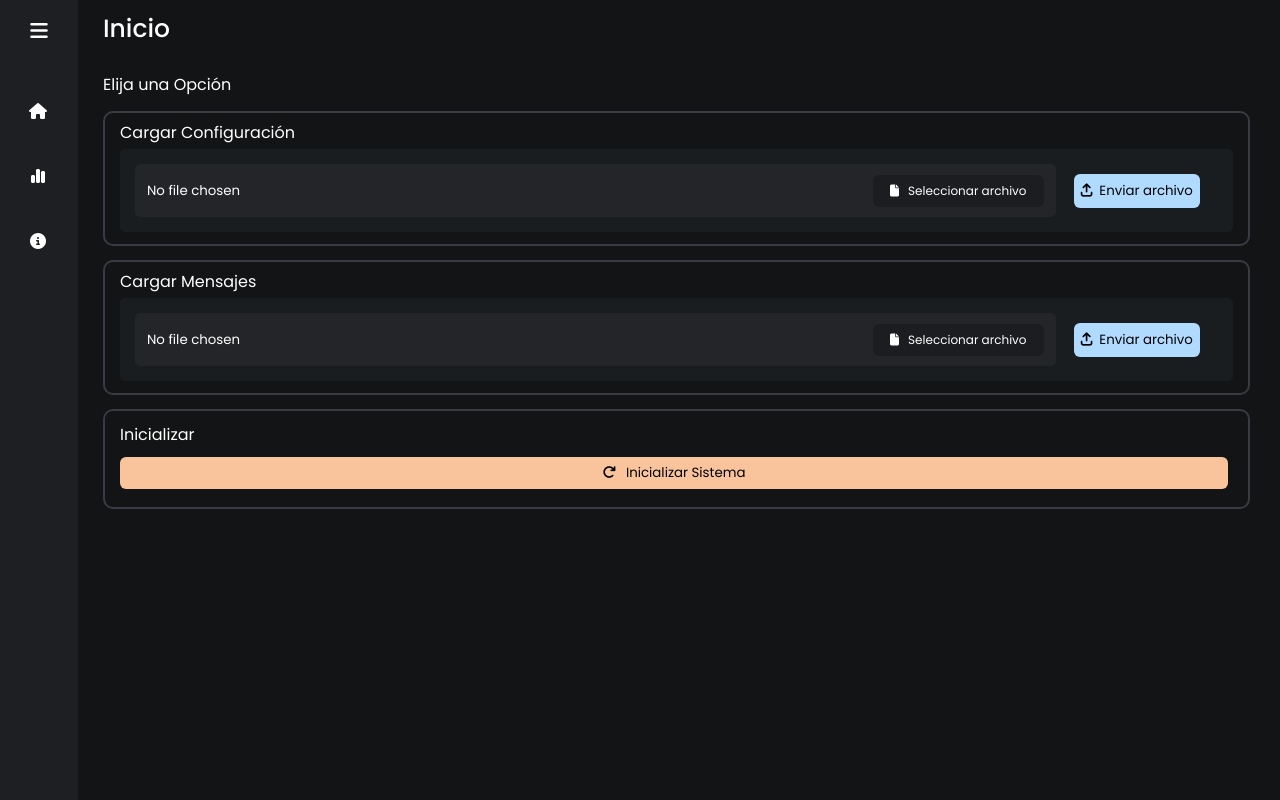
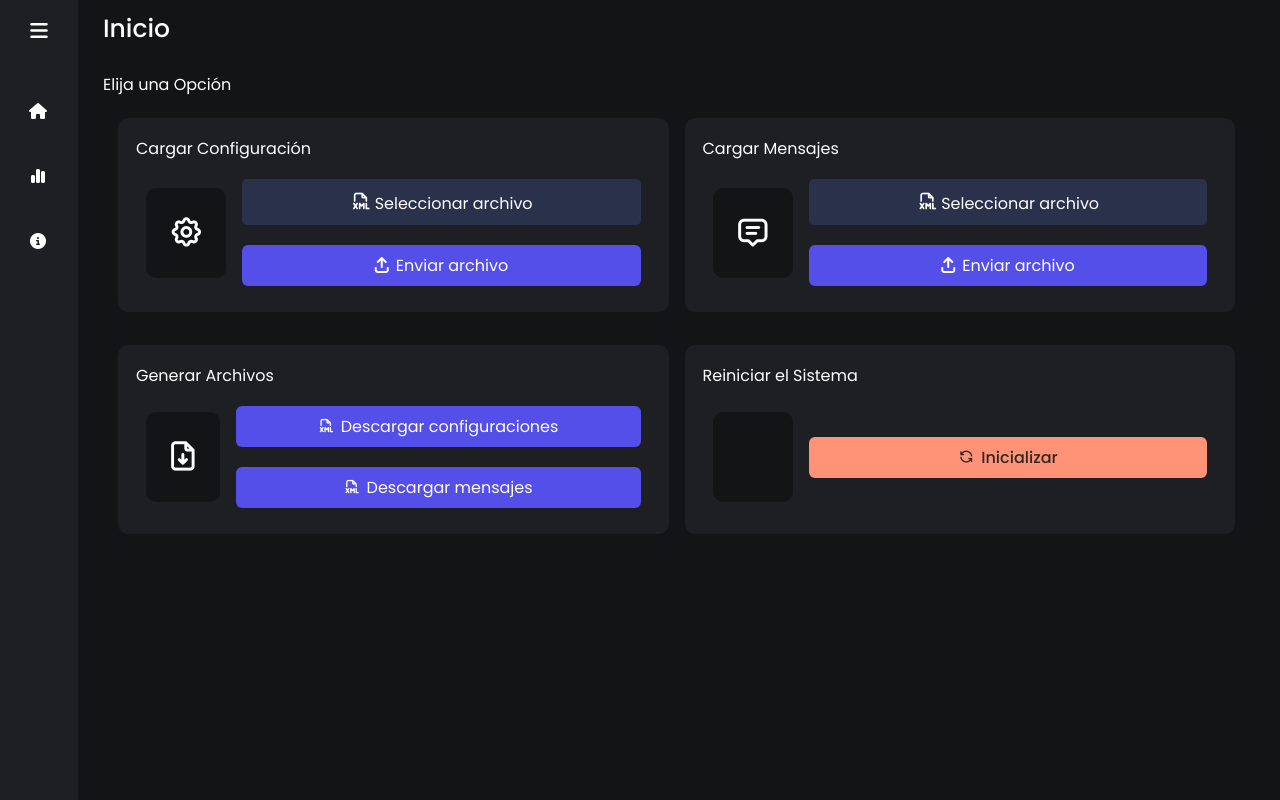
Before and after one commit to J-Ajsivinac/IPC2_Proyecto3, a Django app: page / in a window 1280 px wide. Run offline with Django 4.2, Linux system fonts and the light colour scheme; some libraries are stand-ins or nearby versions.

Commit message:
the style of the main page is changed

```diff
--- a/frontend/myapp/views.py
+++ b/frontend/myapp/views.py
@@ -25,12 +25,13 @@ def index(request):
         return render(request, "index.html", {"exito": exito})
     elif request.method == "POST":
         # cargar diccionario de  configuraciones
-        if "config" in request.FILES:
+        if "file-1" in request.FILES:
             exito = None
-            print("entro en config")
+
             try:
-                archivo = request.FILES["config"]
+                archivo = request.FILES["file-1"]
                 contenido = archivo.read()
+                # print(contenido)
                 api_url = "http://127.0.0.1:3020/grabarConfiguracion"
                 response = requests.post(api_url, data=contenido, timeout=100)
                 exito = response.status_code == 200
@@ -38,13 +39,14 @@ def index(request):
                 exito = False
 
             # request.method = "GET"
+
             return redirect(f"{reverse('index')}?exito={exito}")
         # cargar mensajes para analizar
-        elif "msgs" in request.FILES:
+        elif "file-2" in request.FILES:
             exito = None
-            print("entro en config")
+            # print("entro en config")
             try:
-                archivo = request.FILES["msgs"]
+                archivo = request.FILES["file-2"]
                 contenido = archivo.read()
                 api_url = "http://127.0.0.1:3020/grabarMensajes"
                 response = requests.post(api_url, data=contenido, timeout=1000)
@@ -70,7 +72,7 @@ def search(request):
             range_date = request.POST["rangeDate"]
             range_date = range_date.split("-")
             if len(range_date) != 2:
-                print(range_date, "error")
+                # print(range_date, "error")
                 return redirect(reverse("search"))
             start = range_date[0].strip()
             end = range_date[1].strip()
--- a/frontend/static/css/base.css
+++ b/frontend/static/css/base.css
@@ -232,95 +232,124 @@ main.home_content .text {
 
 main.home_content section.content-init .card-init {
     display: flex;
+    flex-direction: row;
+    width: 100%;
+    /* background-color: var(--panel-bg-color); */
+    /* border: 2px solid #383b41; */
+    padding: 7px 15px 12px 15px;
+    border-radius: 10px;
+    column-gap: 16px;
+}
+
+.content-top {
+    display: flex;
     flex-direction: column;
     width: 100%;
-    height: 135px;
-    /* background-color: var(--panel-bg-color); */
-    border: 2px solid #383b41;
-    padding: 7px 15px 12px 15px;
+    height: 100%;
+    /* align-items: center; */
+    background-color: #1e1f23;
     border-radius: 10px;
-    row-gap: 4px;
+    padding: 10px 18px;
+    column-gap: 16px;
 }
 
-main.home_content section.content-init .card-init .form {
-    padding: 15px;
-    height: 100%;
-    border-radius: 5px;
-    background-color: var(--panel-bg-color);
+.title-init {
+    padding: 8px 0px;
 }
 
-main.home_content section.content-init .card-init .form form {
+.content-i-form {
     display: flex;
     flex-direction: row;
-    justify-content: space-between;
-    row-gap: 7px;
+    width: 100%;
     height: 100%;
+    align-items: center;
+    background-color: #1e1f23;
+    border-radius: 10px;
+    padding: 10px 10px 16px 10px;
+    column-gap: 16px;
 }
 
-main.home_content section.content-init .card-init .form form .content-input {
+.content-i-form .card-title {
     display: flex;
-    flex-direction: row;
-    width: 85%;
-    height: 100%;
+    flex-direction: column;
+    align-items: center;
+    justify-content: center;
     column-gap: 10px;
-    align-items: center;
-    /* border: 1px solid #383b41; */
-    padding: 5px 12px 5px 12px;
-    border-radius: 5px;
-    background-color: #232529;
+    /* flex: 1; */
+    width: 90px;
+    height: 90px;
+    background-color: #131416;
+    border-radius: 10px;
+    /* padding: 30px 15px; */
+    /* padding: 30px 0px; */
 }
 
-main.home_content section.content-init .card-init .form form .content-input input {
-    width: 100%;
-    height: 40px;
-    line-height: 40px;
-    vertical-align: middle;
-    cursor: pointer;
-    /* background-color: #1c3852; */
+.content-i-form .card-title i {
+    font-size: 2.2rem;
+    color: white;
 }
 
-main.home_content section.content-init .card-init .form form .content-input .content-icon i {
-    font-size: 25px;
-    color: #b4d6ff;
+.content-i-form .form {
+    display: flex;
+    flex-direction: column;
+    align-items: center;
+    column-gap: 10px;
+    /* flex: 4; */
+    width: 90%;
 }
 
-main.home_content section.content-init .card-init .form form .content-input input::-webkit-file-upload-button {
-    display: none;
+.form-1 {
+    display: flex;
+    flex-direction: column;
+    align-items: center;
+    column-gap: 10px;
+    /* flex: 4; */
+    width: 100%;
 }
 
-.custom-file-label {
+.form-1 form {
     display: flex;
-    justify-content: center;
-    align-items: center;
-    font-size: 12px;
-    background-color: #1b1d21;
-    padding: 7px;
-    width: 210px;
-    border-radius: 6px;
-    cursor: pointer;
+    flex-direction: column;
+    row-gap: 20px;
+    width: 100%;
 }
 
-.custom-file-label i {
-    margin-right: 9px;
+.content-i-form .form form {
+    display: flex;
+    flex-direction: column;
+    row-gap: 20px;
+    width: 100%;
 }
 
-.content-btn-send {
-    display: flex;
-    width: 15%;
-    align-items: center;
-    justify-content: center;
-    /* background-color: #1c3852; */
-}
 
-.content-btn-send button {
-    background-color: #b1daff;
+
+.content-i-form .form form button,
+.content-forms .form-1 form button {
+    background-color: #554fea;
+    font-size: 16px;
     border: none;
-    padding: 7px;
+
+    color: white;
+    padding: 0.5rem 1.25rem;
     border-radius: 6px;
 }
 
-.content-btn-send button i {
+.content-i-form .form form button.btn-init {
+    background-color: #fe9378;
+    color: #302821;
+    font-weight: 500;
+}
+
+.content-i-form .form form button i,
+.content-forms .form-1 form button i {
     margin-right: 7px;
+}
+
+.content-forms {
+    display: flex;
+    flex-direction: column;
+    width: 100%;
+    row-gap: 20px;
 }
 
 main.home_content section.content-init .card-init-restart {
@@ -358,3 +387,42 @@ main.home_content section.content-init .card-init-restart {
 .card-init-restart .content-btn-restart form button i {
     margin-right: 10px;
 }
+
+/* Estilos inputs tipo File */
+.inputfile {
+    width: 0.1px;
+    height: 0.1px;
+    opacity: 0;
+    overflow: hidden;
+    position: absolute;
+    z-index: -1;
+}
+
+.inputfile+label {
+    max-width: 100%;
+    font-size: 1.25rem;
+    font-weight: 700;
+    white-space: nowrap;
+    cursor: pointer;
+    display: inline-block;
+    text-align: center;
+    overflow: hidden;
+    padding: 0.5rem 1.25rem;
+    border-radius: 5px;
+}
+
+.iborrainputfile {
+    font-size: 16px;
+    font-weight: normal;
+}
+
+.inputfile-1+label {
+    color: #fff;
+    background-color: #2a314b;
+}
+
+.inputfile-1:focus+label,
+.inputfile-1.has-focus+label,
+.inputfile-1+label:hover {
+    background-color: #202539;
+}
--- /dev/null
+++ b/frontend/static/js/fileinputs.js
@@ -0,0 +1,25 @@
+'use strict';
+
+;( function ( document, window, index )
+{
+	var inputs = document.querySelectorAll( '.inputfile' );
+	Array.prototype.forEach.call( inputs, function( input )
+	{
+		var label	 = input.nextElementSibling,
+			labelVal = label.innerHTML;
+
+		input.addEventListener( 'change', function( e )
+		{
+			var fileName = '';
+			if( this.files && this.files.length > 1 )
+				fileName = ( this.getAttribute( 'data-multiple-caption' ) || '' ).replace( '{count}', this.files.length );
+			else
+				fileName = e.target.value.split( '\\' ).pop();
+
+			if( fileName )
+				label.querySelector( 'span' ).innerHTML = fileName;
+			else
+				label.innerHTML = labelVal;
+		});
+	});
+}( document, window, 0 ));
--- a/frontend/templates/index.html
+++ b/frontend/templates/index.html
@@ -1,14 +1,12 @@
 {% extends "base.html" %}
 {% load static %}
 {% block title %}Inicio{% endblock %}
+{% block s_add %}
+<link rel="stylesheet" href="https://cdn.jsdelivr.net/npm/@tabler/icons-webfont@latest/tabler-icons.min.css">
+{% endblock %}
 {% block content %}
-<div class="content">
-    <div class="text">Inicio</div>
-    <section class="content-init">
-        <div class="title-content">Elija una Opción</div>
-        <div class="card-init">
-            <!-- <img src="" alt=""> -->
-            <div class="card-title">Cargar Configuración</div>
+
+<!-- ALERTAS -->
 {% if exito is not None %}
 {% if exito %}
 <script>
@@ -33,54 +31,109 @@
     }
 </script>
 {% endif %}
+
+<div class="content">
+    <div class="text">Inicio</div>
+    <section class="content-init">
+        <div class="title-content">Elija una Opción</div>
+        <div class="card-init">
+            <!-- <img src="" alt=""> -->
+            <div class="content-top">
+                <span class="title-init">Cargar Configuración</span>
+                <div class="content-i-form">
+                    <div class="card-title">
+                        <i class="ti ti-settings"></i>
+                        <!-- <span>Configuración</span> -->
+                    </div>
                     <div class="form">
                         <form method="post" enctype="multipart/form-data">
                             {% csrf_token %}
-                    <div class="content-input">
-                        <input type="file" id="file" name="config" accept=".xml" required>
-                        <label for="file" class="custom-file-label">
-                            <i class="fa-solid fa-file"></i> Seleccionar archivo
+                            <input type="file" name="file-1" id="file-1" class="inputfile inputfile-1" accept=".xml"
+                                required />
+                            <label for="file-1">
+                                <i class="ti ti-file-type-xml"></i>
+                                <span class="iborrainputfile">Seleccionar archivo</span>
                             </label>
-                    </div>
-                    <div class="content-btn-send">
                             <button type="submit"><i class="fa-solid fa-arrow-up-from-bracket"></i>Enviar
                                 archivo</button>
-                    </div>
 
                         </form>
                     </div>
                 </div>
-        <div class="card-init">
-            <!-- <img src="" alt=""> -->
-            <div class="card-title">Cargar Mensajes</div>
+            </div>
+            <div class="content-top">
+                <span class="title-init">Cargar Mensajes</span>
+                <div class="content-i-form">
+                    <div class="card-title">
+                        <i class="ti ti-message-2"></i>
+                        <!-- <span>Configuración</span> -->
+                    </div>
                     <div class="form">
-                <form action="" method="post" enctype="multipart/form-data">
+                        <form method="post" enctype="multipart/form-data">
                             {% csrf_token %}
-                    <div class="content-input">
-                        <input type="file" id="file_m" name="msgs" accept=".xml" required>
-                        <label for="file_m" class="custom-file-label">
-                            <i class="fa-solid fa-file"></i> Seleccionar archivo
+                            <input type="file" name="file-2" id="file-2" class="inputfile inputfile-1" accept=".xml"
+                                required />
+                            <label for="file-2">
+                                <i class="ti ti-file-type-xml"></i>
+                                <span class="iborrainputfile">Seleccionar archivo</span>
                             </label>
-                    </div>
-                    <div class="content-btn-send">
                             <button type="submit"><i class="fa-solid fa-arrow-up-from-bracket"></i>Enviar
                                 archivo</button>
-                    </div>
 
                         </form>
                     </div>
                 </div>
-        <div class="card-init-restart">
-            <img src="" alt="">
-            <div class="card-title">Inicializar</div>
-            <div class="content-btn-restart">
-                <form action="" method="get" class="restart" enctype="multipart/form-data">
+            </div>
+        </div>
+
+        <div class="card-init">
+            <!-- <img src="" alt=""> -->
+            <div class="content-top">
+                <span class="title-init">Generar Archivos</span>
+                <div class="content-i-form">
+                    <div class="card-title">
+                        <i class="ti ti-file-download"></i>
+                        <!-- <span>Configuración</span> -->
+                    </div>
+                    <div class="content-forms">
+                        <div class="form-1">
+                            <form method="post" enctype="multipart/form-data">
                                 {% csrf_token %}
-                    <button type="submit" name="reset"><i class="fa-solid fa-arrow-rotate-right"></i>Inicializar
-                        Sistema</button>
+                                <button type="submit"><i class="ti ti-file-type-xml"></i>Descargar
+                                    configuraciones</button>
                             </form>
+                        </div>
+                        <div class="form-1">
+                            <form method="post" enctype="multipart/form-data">
+                                {% csrf_token %}
+                                <button type="submit"><i class="ti ti-file-type-xml"></i>Descargar
+                                    mensajes</button>
+                            </form>
+                        </div>
+                    </div>
+                </div>
+            </div>
+            <div class="content-top">
+                <span class="title-init">Reiniciar el Sistema</span>
+                <div class="content-i-form">
+                    <div class="card-title">
+                        <i class="ti ti-analyze-filled"></i>
+                        <!-- <span>Configuración</span> -->
+                    </div>
+                    <div class="form">
+                        <form method="get" enctype="multipart/form-data">
+                            {% csrf_token %}
+                            <button type="submit" class="btn-init" name="reset"><i
+                                    class="ti ti-refresh"></i>Inicializar</button>
+
+                        </form>
+                    </div>
+                </div>
             </div>
         </div>
     </section>
 </div>
 {% endblock %}
+{% block scripts %}
+<script src="{% static 'js/fileinputs.js' %}"></script>
+{% endblock %}
```
Also changed, not shown: backend/DB/config.xml (+30 -0 lines), backend/DB/messages.xml (+8 -8 lines). Lines whose indentation alone changed are shown as unchanged.
